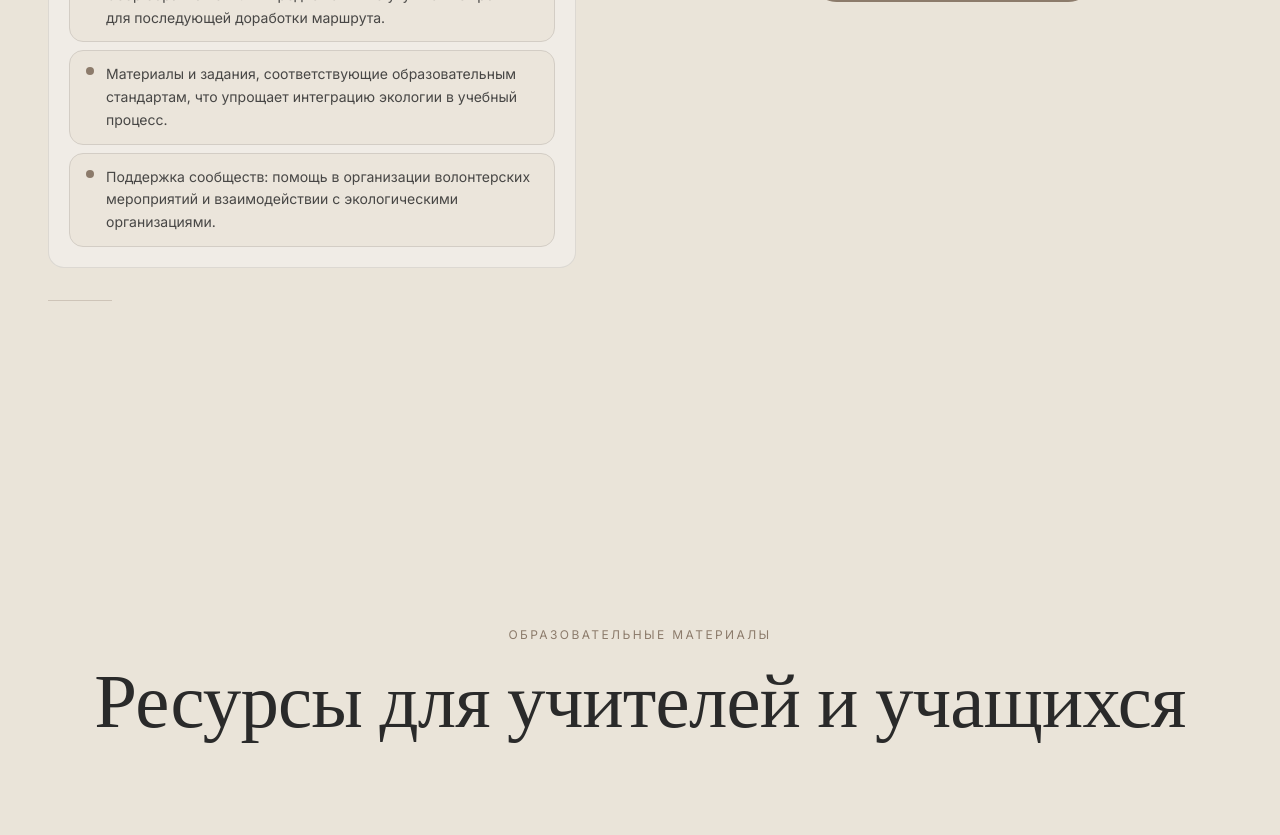
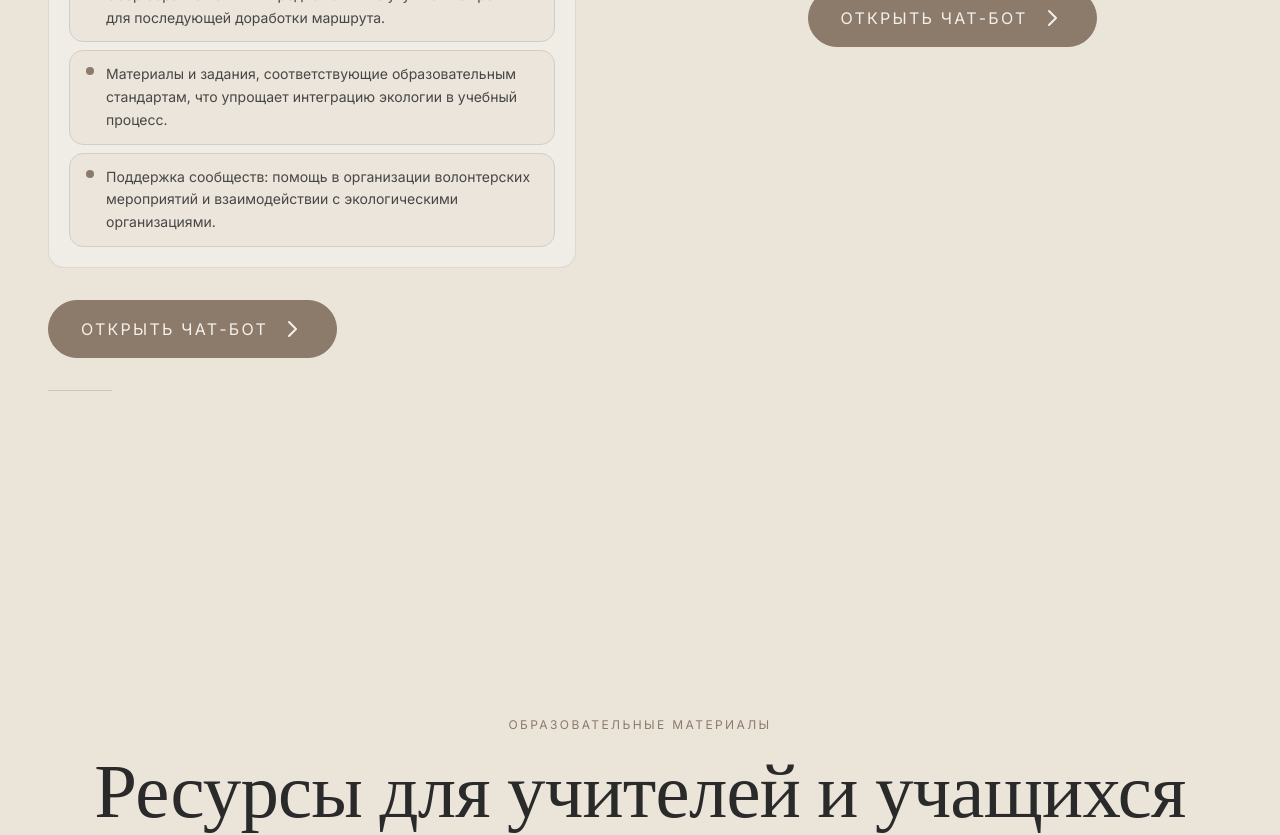
Before and after one commit to BurAndBY/ecoroute, a React (Vite) app: page / in a window 1280 px wide. Shown: the part 5363-6198 px from the top of the page. Built offline with nearby package versions, Linux system fonts and the light colour scheme.

Commit message:
fix chatbot button

```diff
--- a/src/sections/ZigZagGrid.tsx
+++ b/src/sections/ZigZagGrid.tsx
@@ -91,7 +91,7 @@ const GridItem = ({
         <div
           ref={imageContainerRef}
           className={`relative overflow-hidden rounded-3xl ${
-            hideImageOnMobile ? 'hidden md:block ' : ''
+            hideImageOnMobile ? 'hidden lg:block ' : ''
           }${
             item.reverse ? 'lg:order-2' : 'lg:order-1'
           }`}
@@ -202,7 +202,7 @@ const GridItem = ({
           </div>
         ) : null}
 
-        {(hideImageCompletely || (hideImageOnMobile && item.id !== 'chatbot')) && showSingleLink ? (
+        {(hideImageCompletely || hideImageOnMobile) && showSingleLink ? (
           <div className="mt-8 flex flex-wrap gap-3">
             <a
               href={resolvedItemHref}
```
